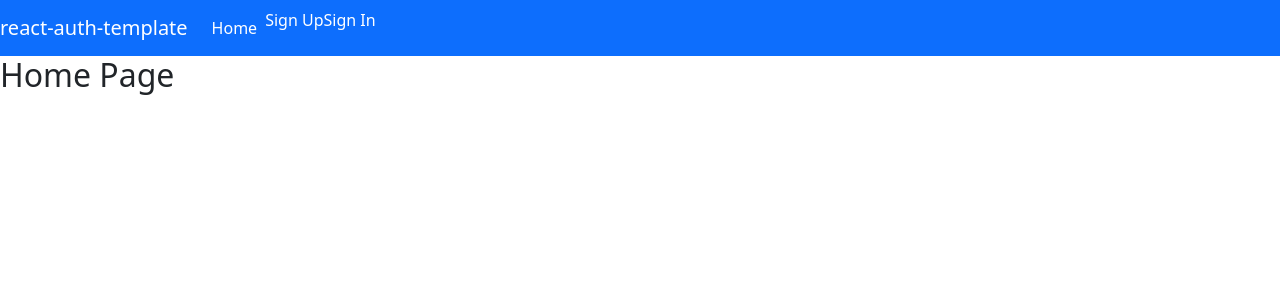
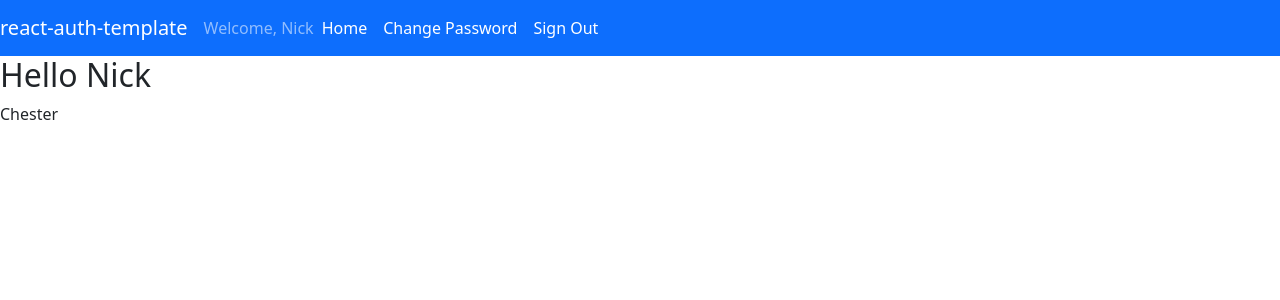
Before and after one commit to nickesparza/my-Junimo-Client, a React (Create React App) app: page / in a window 1280 px wide. Shown: the top 300 px of the page. Built offline with nearby package versions, Linux system fonts and the light colour scheme.

Commit message:
building out Home, character containers, and prop passage to different child components

```diff
--- a/src/App.js
+++ b/src/App.js
@@ -1,5 +1,5 @@
 // import React, { Component, Fragment } from 'react'
-import React, { useState, Fragment } from 'react'
+import React, { useState, useEffect, Fragment } from 'react'
 import { Route, Routes } from 'react-router-dom'
 import { v4 as uuid } from 'uuid'
 
@@ -24,6 +24,26 @@ const App = () => {
     console.log('clear user ran')
     setUser(null)
   }
+
+  useEffect(() => {
+    setUser({
+        email: "Nick",
+        id: 1,
+        characters: [
+            {
+                name: "Chester",
+                farm_type: "maize",
+                inventory: [
+                    {
+                        coal: 5,
+                        wood: 10,
+                        iridium: 12
+                    }
+                ]
+            }
+        ]
+    })
+  }, [])
 
 	const deleteAlert = (id) => {
 		setMsgAlerts((prevState) => {
--- a/src/components/Home.js
+++ b/src/components/Home.js
@@ -1,12 +1,26 @@
+import UserHome from "./characters/UserHome"
+
 const Home = (props) => {
 	// const { msgAlert, user } = props
 	console.log('props in home', props)
+    const {user} = props
 
-	return (
-		<>
-			<h2>Home Page</h2>
-		</>
-	)
+
+    if (user) {
+        return (
+            <>
+                <h2>Hello {user.email}</h2>
+                <UserHome user={user}/>
+            </>
+        )
+    } else {
+        return (
+            <>
+                <h2>No User Found, so imagine this is the NoUserHome component.</h2>
+            </>
+        )
+    }
+
 }
 
 export default Home
--- /dev/null
+++ b/src/components/characters/CharacterContainer.js
@@ -0,0 +1,23 @@
+import { useEffect, useState } from "react"
+
+const CharacterContainer = (props) => {
+    const [characters, setCharacters] = useState([])
+    const user = props.user
+
+    useEffect(() => {
+        setCharacters(user.characters)
+    }, [])
+
+    let charPreviews
+    charPreviews = characters.map((character, index) => {
+        return <p key={index}>{character.name}</p>
+    })
+
+    return (
+        <>
+            {charPreviews}
+        </>
+    )
+}
+
+export default CharacterContainer
--- /dev/null
+++ b/src/components/characters/UserHome.js
@@ -0,0 +1,15 @@
+import CharacterContainer from "./CharacterContainer"
+
+const UserHome = (props) => {
+    const user = props.user
+
+    return (
+        <CharacterContainer user={user}/>
+    )
+
+}
+
+
+
+
+export default UserHome
--- a/src/components/shared/Header.js
+++ b/src/components/shared/Header.js
@@ -8,27 +8,27 @@ const linkStyle = {
 }
 const authenticatedOptions = (
 	<>
-		<Nav.Item>
+		<Nav.Link>
 			<Link to='change-password' style={linkStyle}>
 				Change Password
 			</Link>
-		</Nav.Item>
-		<Nav.Item>
+		</Nav.Link>
+		<Nav.Link>
 			<Link to='sign-out' style={linkStyle}>
 				Sign Out
 			</Link>
-		</Nav.Item>
+		</Nav.Link>
 	</>
 )
 
 const unauthenticatedOptions = (
 	<>
-        <Nav.Item>
+        <Nav.Link>
 		    <Link to='sign-up' style={linkStyle}>Sign Up</Link>
-        </Nav.Item>
-        <Nav.Item>
+        </Nav.Link>
+        <Nav.Link>
 		    <Link to='sign-in' style={linkStyle}>Sign In</Link>
-        </Nav.Item>
+        </Nav.Link>
 	</>
 )
 
```
